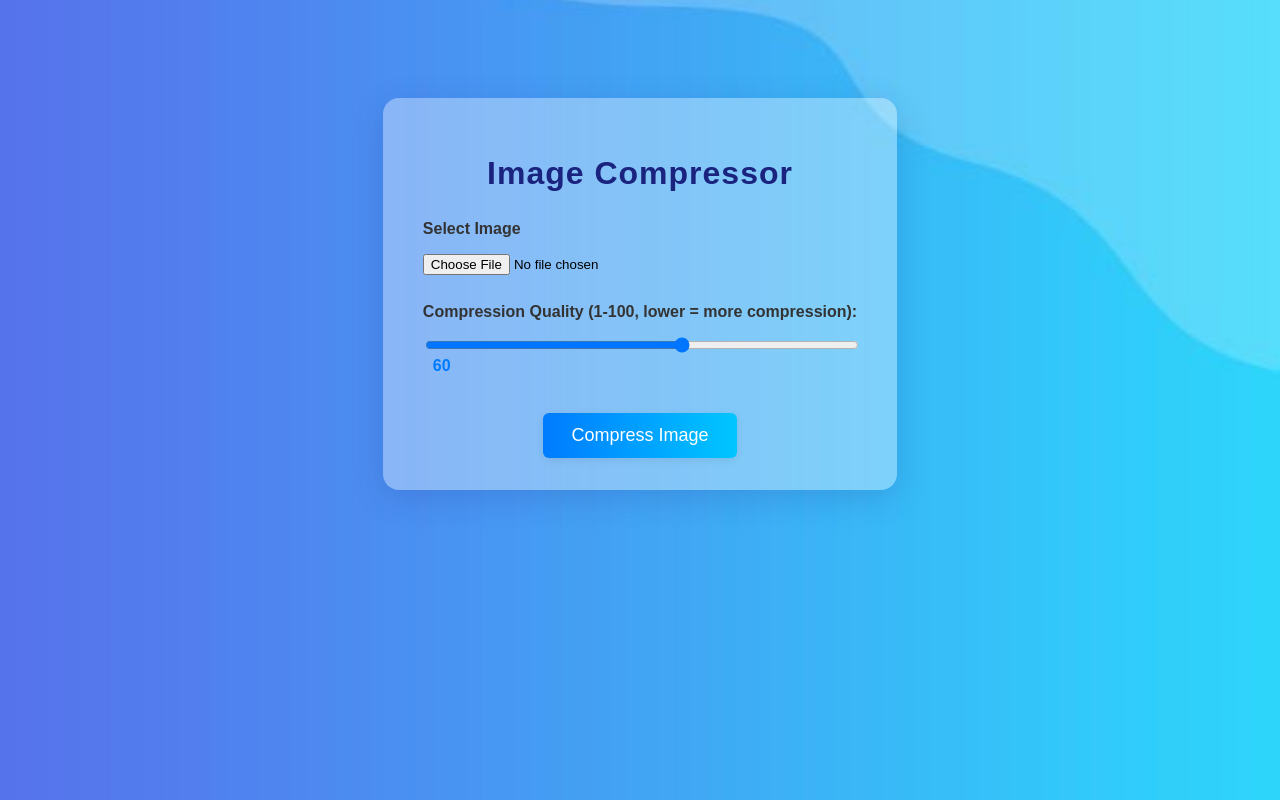
After one commit to adarshxx07/PyImageOptim, a Flask app: page /image_compression in a window 1280 px wide. The commit adds this page. Run offline with Flask 3, Linux system fonts and the light colour scheme; some libraries are stand-ins or nearby versions.

Commit message:
created imagae_compression which compress the image

```diff
--- a/app.py
+++ b/app.py
@@ -1,4 +1,4 @@
-from flask import Flask, render_template, request, redirect, url_for, flash, session, send_file  # Add this import for file downloads
+from flask import Flask, render_template, request, redirect, url_for, flash, session, send_file, send_from_directory  # Add this import for file downloads
 from werkzeug.utils import secure_filename
 from flask_sqlalchemy import SQLAlchemy
 from flask_bcrypt import bcrypt
@@ -10,13 +10,16 @@ app = Flask(__name__)
 app.secret_key = 'supersecretmre'
 app.config['SQLALCHEMY_DATABASE_URI'] = 'sqlite:///site.db'
 
-UPLOAD_FOLDER = 'uploads'
+UPLOAD_FOLDER = 'static/uploads'
 CONVERTED_FOLDER = 'converted'
+COMPRESSED_FOLDER = 'static/compressed'
 app.config['UPLOAD_FOLDER'] = UPLOAD_FOLDER
 app.config['CONVERTED_FOLDER'] = CONVERTED_FOLDER
+app.config['COMPRESSED_FOLDER'] = COMPRESSED_FOLDER
 
 os.makedirs(UPLOAD_FOLDER, exist_ok=True)
 os.makedirs(CONVERTED_FOLDER, exist_ok=True)
+os.makedirs(COMPRESSED_FOLDER, exist_ok=True)
 
 db = SQLAlchemy(app)
 
@@ -69,6 +72,10 @@ def signup():
 def login():
     return render_template('login.html')
 
+@app.route('/converted/<filename>')
+def converted_file(filename):
+    return send_from_directory(app.config['CONVERTED_FOLDER'], filename)
+
 @app.route('/image_converter', methods=['GET', 'POST'])
 def image_converter():
     if request.method == 'POST':
@@ -76,5 +83,42 @@ def image_converter():
         pass
     return render_template('image_converter.html')
 
+@app.route('/image_compression', methods=['GET'])
+def image_compression_get():
+    return render_template('image_compression.html')
+
+@app.route('/image_compression', methods=['POST'])
+def image_compression():
+    if 'image' not in request.files:
+        return redirect(request.url)
+
+    file = request.files['image']
+    if file.filename == '':
+        return redirect(request.url)
+
+    if file:
+        original_path = os.path.join(app.config['UPLOAD_FOLDER'], file.filename)
+        compressed_path = os.path.join(app.config['COMPRESSED_FOLDER'], file.filename)
+
+        file.save(original_path)
+
+        # Get quality from form, default to 60 if not provided
+        quality = request.form.get('quality', 60, type=int)
+
+        # Compress the image
+        compress_image(original_path, compressed_path, quality=quality)
+
+        original_size = round(os.path.getsize(original_path) / 1024, 2)
+        compressed_size = round(os.path.getsize(compressed_path) / 1024, 2)
+
+        return render_template('image_compression.html',
+                               original=file.filename,
+                               compressed=file.filename,
+                               original_size=original_size,
+                               compressed_size=compressed_size)
+def compress_image(input_path, output_path, quality=60):
+    from PIL import Image
+    with Image.open(input_path) as img:
+        img.save(output_path, optimize=True, quality=quality)
 if __name__ == '__main__':
     app.run(host="0.0.0.0", port=5000, debug=True)
--- a/static/css/converter.css
+++ b/static/css/converter.css
@@ -6,9 +6,9 @@ body {
 }
 
 .container {
-    max-width: 800px;
+    max-width: 700px; /* Increased width */
     margin: 50px auto;
-    background: rgba(255, 255, 255, 0.2); /* White background with 80% opacity */
+    background: rgba(255, 255, 255, 0.1); /* White background with 80% opacity */
     padding: 30px;
     border-radius: 8px;
     box-shadow: 0 4px 8px rgba(0, 0, 0, 0.1);
--- /dev/null
+++ b/templates/image_compression.html
@@ -0,0 +1,141 @@
+<!-- templates/index.html -->
+<!DOCTYPE html>
+<html lang="en">
+<head>
+  <meta charset="UTF-8">
+  <title>Image Compressor</title>
+  <style>
+    body {
+      font-family: Arial, sans-serif;
+      text-align: center;
+      padding: 50px;
+      background: url("{{ url_for('static', filename='images/service-bg.jpg') }}") no-repeat center center fixed;
+      background-size: cover;
+      background-color: #f9f9f9;
+    }
+    .compress-container {
+      background: rgba(255,255,255,0.35); /* More transparent */
+      border-radius: 16px;
+      box-shadow: 0 8px 32px 0 rgba(31, 38, 135, 0.18);
+      max-width: 450px;
+      margin: 40px auto;
+      padding: 36px 32px 32px 32px;
+      display: flex;
+      flex-direction: column;
+      align-items: center;
+    }
+    .compress-container h1 {
+      margin-bottom: 28px;
+      color: #1a237e;
+      letter-spacing: 1px;
+    }
+    .form-group {
+      margin-bottom: 28px;
+      width: 100%;
+      text-align: left;
+    }
+    label {
+      font-weight: bold;
+      color: #333;
+      margin-bottom: 8px;
+      display: block;
+    }
+    input[type="file"],
+    input[type="range"] {
+      width: 100%;
+      margin-top: 8px;
+    }
+    #qualityValue {
+      margin-left: 10px;
+      font-weight: bold;
+      color: #007bff;
+    }
+    .btn {
+      padding: 12px 28px;
+      background: linear-gradient(90deg, #007bff 0%, #00c6ff 100%);
+      color: white;
+      border: none;
+      border-radius: 6px;
+      font-size: 18px;
+      cursor: pointer;
+      margin-top: 10px;
+      transition: background 0.2s;
+      box-shadow: 0 2px 8px rgba(0,0,0,0.08);
+    }
+    .btn:hover {
+      background: linear-gradient(90deg, #0056b3 0%, #00aaff 100%);
+    }
+    .image-preview {
+      margin: 24px 0 10px 0;
+      max-width: 350px;
+      border-radius: 10px;
+      box-shadow: 0 2px 12px rgba(0,0,0,0.10);
+      background: #fff;
+      padding: 8px;
+    }
+    .result-section {
+      margin-top: 30px;
+      background: rgba(255,255,255,0.85);
+      border-radius: 12px;
+      padding: 18px 0 10px 0;
+      box-shadow: 0 2px 8px rgba(0,0,0,0.06);
+    }
+    .result-section h2 {
+      color: #007bff;
+      margin-bottom: 10px;
+    }
+    .result-section p {
+      color: #333;
+      margin-bottom: 8px;
+    }
+    .download-btn {
+      margin-top: 10px;
+      background: linear-gradient(90deg, #28a745 0%, #00c851 100%);
+      color: #fff;
+      border-radius: 6px;
+      padding: 10px 22px;
+      font-size: 16px;
+      text-decoration: none;
+      display: inline-block;
+      transition: background 0.2s;
+    }
+    .download-btn:hover {
+      background: linear-gradient(90deg, #218838 0%, #00b34d 100%);
+    }
+  </style>
+</head>
+<body>
+  <div class="compress-container">
+    <h1>Image Compressor</h1>
+    <form action="/image_compression" method="post" enctype="multipart/form-data">
+      <div class="form-group">
+        <label for="image">Select Image</label>
+        <input type="file" name="image" id="image" accept="image/*" required>
+      </div>
+      <div class="form-group">
+        <label for="quality">Compression Quality (1-100, lower = more compression):</label>
+        <input type="range" id="quality" name="quality" min="1" max="100" value="60" oninput="qualityValue.value = quality.value">
+        <output id="qualityValue">60</output>
+      </div>
+      <button class="btn" type="submit">Compress Image</button>
+    </form>
+
+    {% if original %}
+    <div class="result-section">
+      <h2>Original Image</h2>
+      <img class="image-preview" src="{{ url_for('static', filename='uploads/' + original) }}">
+      <p>Original size: {{ original_size }} KB</p>
+    </div>
+    {% endif %}
+
+    {% if compressed %}
+    <div class="result-section">
+      <h2>Compressed Image</h2>
+      <img class="image-preview" src="{{ url_for('static', filename='compressed/' + compressed) }}">
+      <p>Compressed size: {{ compressed_size }} KB</p>
+      <a class="download-btn" href="{{ url_for('static', filename='compressed/' + compressed) }}" download>Download Compressed Image</a>
+    </div>
+    {% endif %}
+  </div>
+</body>
+</html>
```
Also changed, not shown: templates/base.html (+3 -22 lines), templates/image_converter.html (+34 -2 lines), templates/index.html (+2 -9 lines), templates/login.html (+13 -11 lines), converted/Screenshot_6.webp (deleted), converted/adarsh_photo.webp (deleted), converted/ajay_photo.webp (deleted), converted/shiva_photo.webp (deleted), static/images/about-bg.jpg (deleted), static/images/white-logo.png (deleted), uploads/Screenshot_6.png (deleted), uploads/adarsh_photo.jpeg (deleted), uploads/ajay_photo.jpeg (deleted), uploads/shiva_photo.jpeg (deleted).
